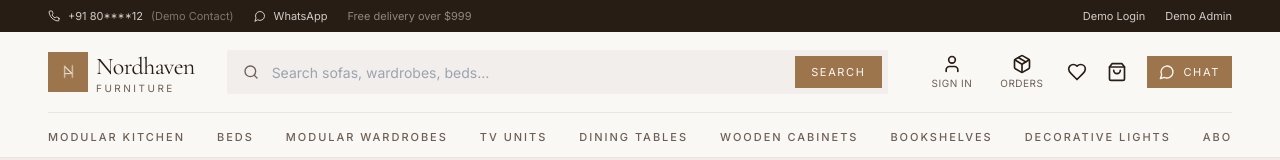
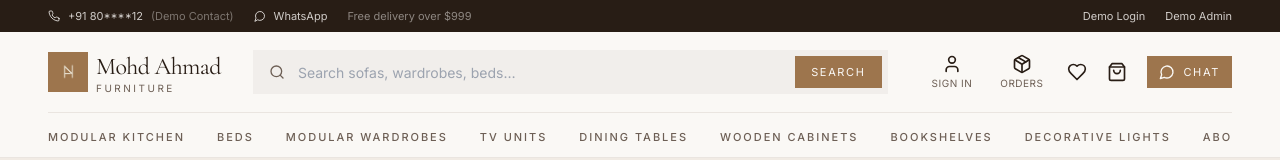
Before and after one commit to ahmadsheikh007869-lab/ahmad02, a React (Vite) app: page /contact in a window 1280 px wide. Shown: the top 160 px of the page. Built offline with nearby package versions, Linux system fonts and the light colour scheme; the HTML template or start-up script is replaced by a standard one.

Commit message:
Changes
Co-authored-by: ahmadsheikh007869-lab <227120705+ahmadsheikh007869-lab@users.noreply.github.com>

```diff
--- a/src/components/Header.tsx
+++ b/src/components/Header.tsx
@@ -94,10 +94,10 @@ export const Header = () => {
         <div className="flex items-center gap-4 md:gap-8 h-16 md:h-20">
           <Link to="/" className="flex items-center gap-2 shrink-0 text-foreground hover:text-primary transition-colors">
             <span className="w-9 h-9 md:w-10 md:h-10 rounded-sm bg-primary grid place-items-center shrink-0">
-              <img src={brandMark} alt="Nordhaven logo" width={40} height={40} className="w-5 h-5 md:w-6 md:h-6 object-contain" />
+              <img src={brandMark} alt="Mohd Ahmad logo" width={40} height={40} className="w-5 h-5 md:w-6 md:h-6 object-contain" />
             </span>
             <span className="hidden sm:flex flex-col leading-none">
-              <span className="font-serif text-xl md:text-2xl tracking-tight">Nordhaven</span>
+              <span className="font-serif text-xl md:text-2xl tracking-tight">Mohd Ahmad</span>
               <span className="text-[10px] tracking-[0.25em] uppercase text-muted-foreground">Furniture</span>
             </span>
 
```
